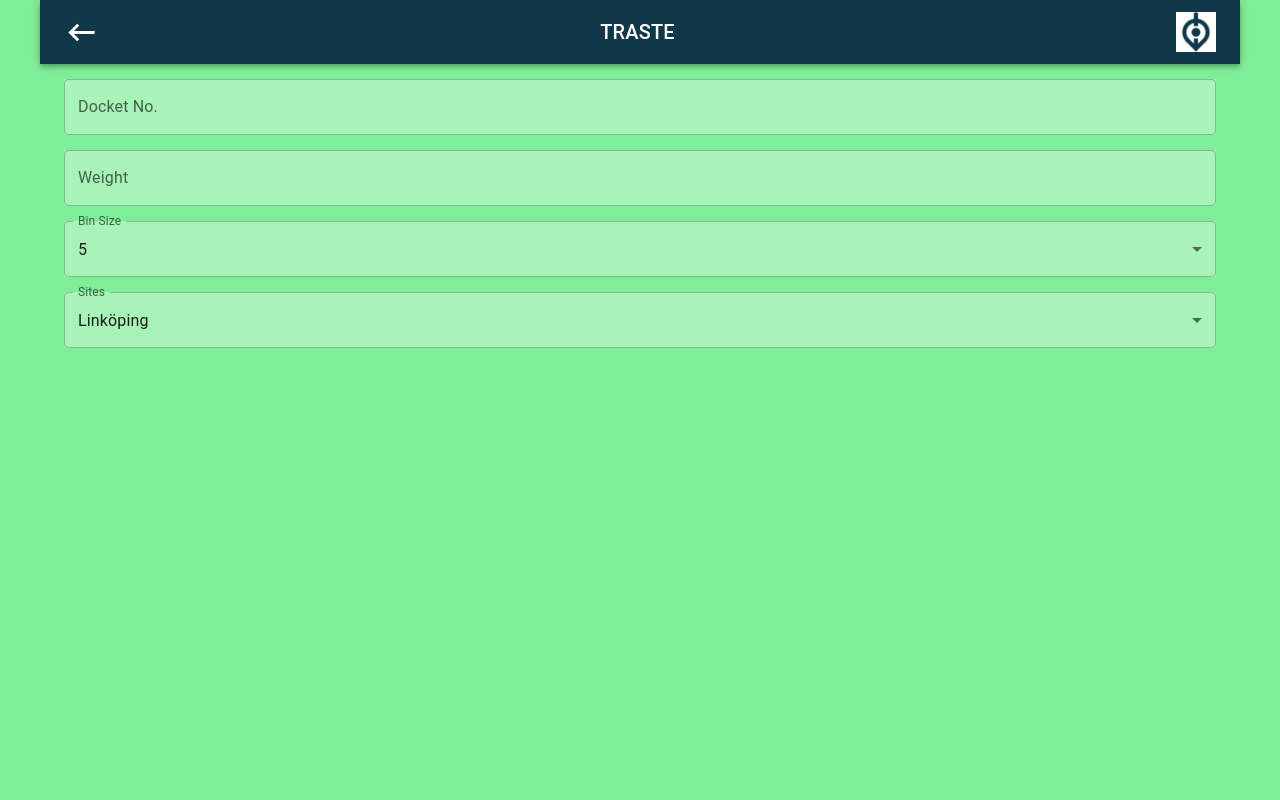
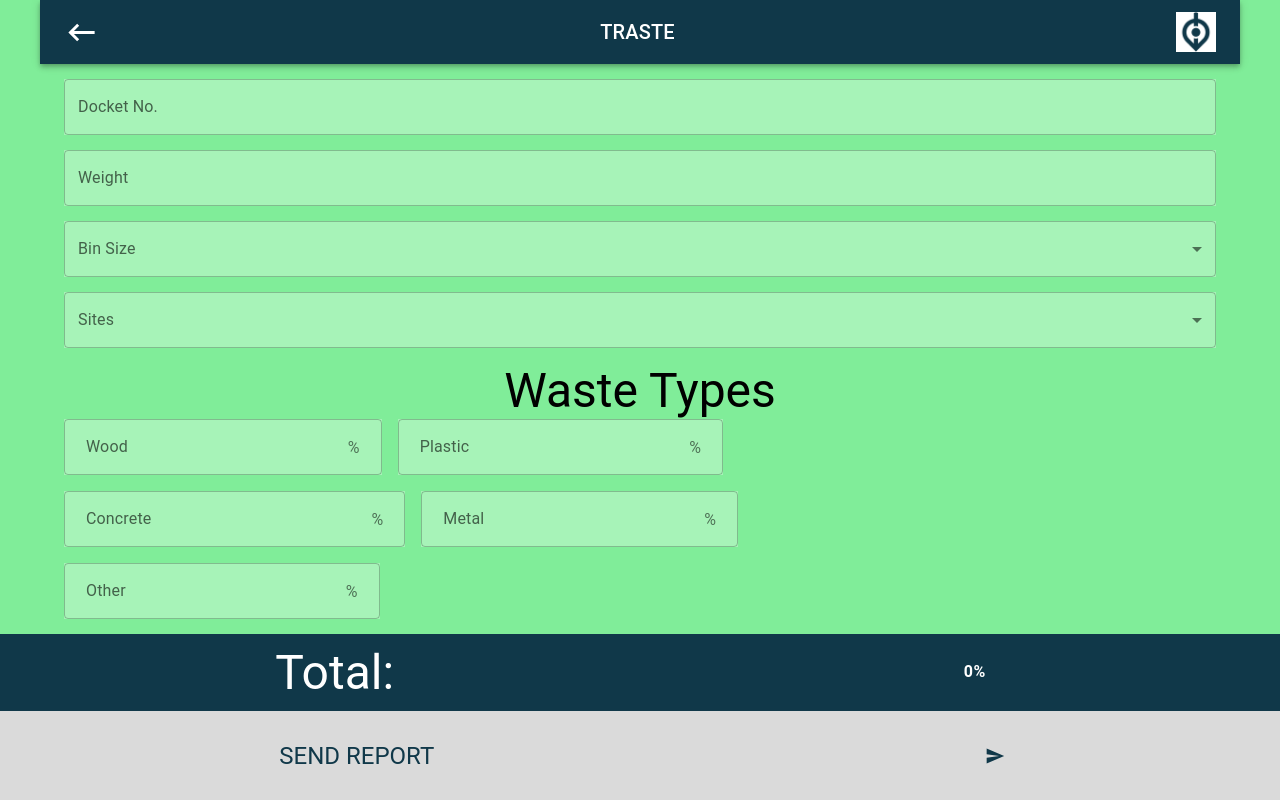
Before and after one commit to CalleEklund/Traste, a React (Create React App) app in the folder app/traste/: page /factpage in a window 1280 px wide. Built offline with nearby package versions, Linux system fonts and the light colour scheme.

Commit message:
estimatepage complete

```diff
--- a/app/traste/package.json
+++ b/app/traste/package.json
@@ -54,5 +54,8 @@
       "last 1 firefox version",
       "last 1 safari version"
     ]
+  },
+  "devDependencies": {
+    "jest": "^27.5.1"
   }
 }
--- a/app/traste/src/App.js
+++ b/app/traste/src/App.js
@@ -1,16 +1,25 @@
 import React from "react";
 import MenuPage from "./screens/MenuPage";
 import Container from "@mui/material/Container";
-import { Routes, Route } from "react-router-dom";
+import { Routes, Route, useNavigate } from "react-router-dom";
 import FactPage from "./screens/FactPage";
-import Header from './components/Header'
+import Header from "./components/Header";
 function App() {
+  const history = useNavigate();
+
+  function goBack() {
+    history(-1);
+  }
+
   return (
-    <Container disableGutters={true}  sx={{ height: "100vh", display: "flex", flexDirection: "column" }}>
-            <Header />
+    <Container
+      disableGutters={true}
+      sx={{ height: "100vh", display: "flex", flexDirection: "column" }}
+    >
+      <Header goBackHandler={goBack} />
 
       <Routes>
-        <Route path="/" element={<MenuPage />} />
+        <Route exact path="/" element={<MenuPage />} />
         <Route path="/factpage" element={<FactPage />} />
       </Routes>
     </Container>
--- a/app/traste/src/components/Header.js
+++ b/app/traste/src/components/Header.js
@@ -7,7 +7,7 @@ import Typography from "@mui/material/Typography";
 import logo from "../assets/traste_logo.png";
 import KeyboardBackspaceIcon from "@mui/icons-material/KeyboardBackspace";
 
-function Header() {
+function Header(props) {
   return (
     <Box>
       <AppBar
@@ -15,7 +15,7 @@ function Header() {
         sx={{ textAlign: "center", backgroundColor: "#103849" }}
       >
         <Toolbar>
-          <KeyboardBackspaceIcon fontSize="large"/>
+          <KeyboardBackspaceIcon fontSize="large" onClick={props.goBackHandler} />
 
           <Typography variant="h6" component="div" sx={{ flexGrow: 1 }}>
             TRASTE
--- a/app/traste/src/components/Inputfield.js
+++ b/app/traste/src/components/Inputfield.js
@@ -2,14 +2,16 @@ import React from "react";
 import { TextField } from "@mui/material";
 
 function Inputfield(props) {
-  var inputId = "input" + props.label;
+  var inputid = "input-" + props.label;
   return (
     <TextField
-      id={inputId}
+      id={inputid}
+      name={props.name}
       label={props.label}
       variant="outlined"
       type={props.type}
-      sx={{ marginTop: "15px", backgroundColor: "rgba(255,255,255,0.3)" }}
+      sx={{ marginTop: "15px", backgroundColor: "rgba(255,255,255,0.3)", width:'90vw' }}
+      onChange={props.handleFactChange}
     />
   );
 }
--- /dev/null
+++ b/app/traste/src/components/MaterialField.js
@@ -0,0 +1,27 @@
+import React from "react"
+
+import {
+    TextField,
+    InputAdornment,
+  } from "@mui/material";
+
+function MaterialField (props){
+    var inputid = "estimate-"+props.name
+    return (
+        <TextField
+          id={inputid}
+          name={props.name}
+          InputProps={{
+            startAdornment: (
+              <InputAdornment position="start" disableTypography={true}>%</InputAdornment>
+            ),
+            endAdornment: <InputAdornment position="end">{props.name}</InputAdornment>,
+          }}
+          variant="outlined"
+          type="number"
+          onFocus={event => {event.target.select()}}
+          onChange={props.estimateChange}
+          sx={{backgroundColor: "rgba(255,255,255,0.3)",direction:'rtl',width:'fit-content'}}
+        />
+    );
+}export default MaterialField
--- a/app/traste/src/components/Selection.js
+++ b/app/traste/src/components/Selection.js
@@ -2,7 +2,7 @@ import React, { useState } from "react";
 import { TextField, MenuItem } from "@mui/material";
 
 function Selection(props) {
-  const [selectedValue, setSelectedValue] = useState(props.data[0].id);
+  const [selectedValue, setSelectedValue] = useState("");
 
   var selectionId = "select-" + props.title;
   const handleChange = (event) => {
@@ -13,12 +13,13 @@ function Selection(props) {
       id={selectionId}
       select
       label={props.title}
+      name={props.name}
       value={selectedValue}
-      onChange={handleChange}
-      sx={{ marginTop: "15px", backgroundColor: "rgba(255,255,255,0.3)" }}
+      onChange={e => {handleChange(e); props.handleFactChange(e)}}
+      sx={{ marginTop: "15px", backgroundColor: "rgba(255,255,255,0.3)", width:'90vw' }}
     >
       {props.data.map((option) => (
-        <MenuItem key={option.id} value={option.id}>
+        <MenuItem key={option.id} value={option.label}>
           {option.label}
         </MenuItem>
       ))}
--- a/app/traste/src/screens/FactPage.js
+++ b/app/traste/src/screens/FactPage.js
@@ -1,11 +1,32 @@
-import React from "react";
-import { Container, TextField, Box } from "@mui/material";
+import React, { useState, useEffect } from "react";
+import {
+  Container,
+  TextField,
+  Typography,
+  Stack,
+  Box,
+  CircularProgress,
+  Button,
+} from "@mui/material";
 import Selection from "../components/Selection";
 import Inputfield from "../components/Inputfield";
 
 import MobileDatePicker from "@mui/lab/MobileDatePicker";
 import AdapterDateFns from "@mui/lab/AdapterDateFns";
 import LocalizationProvider from "@mui/lab/LocalizationProvider";
+import MaterialField from "../components/MaterialField";
+import ArrowForwardIcon from "@mui/icons-material/ArrowForward";
+import SendIcon from "@mui/icons-material/Send";
+
+const factData = {
+  Date: new Date(),
+  DocketNo: 0,
+  Weight: 0,
+  BinSize: 0,
+  Site: "",
+};
+
+const wasteData = { Wood: 0, Plastic: 0, Concrete: 0, Metal: 0, Other: 0 };
 
 const binsizes = [
   {
@@ -46,26 +67,222 @@ const sites = [
 ];
 
 function FactPage() {
-  const [value, setValue] = React.useState(new Date());
+  const [fact, setFact] = useState(factData);
+  const [estimate, setEstimate] = useState(wasteData);
+  const [totalEstimate, setTotalEstimate] = useState(0);
+
+  const [date, setDate] = useState(new Date());
+
+  function handleFactChange(evt) {
+    if (evt.target === undefined) {
+      setFact({ ...fact, Date: evt });
+    } else {
+      const value = evt.target.value;
+      setFact({
+        ...fact,
+        [evt.target.name]: value,
+      });
+    }
+  }
+  function handleEstimateChange(evt) {
+    const value = evt.target.value;
+    setEstimate({
+      ...estimate,
+      [evt.target.name]: value,
+    });
+  }
+
+  const handleSubmit = (evt) => {
+    evt.preventDefault();
+    console.log("Submitted data:", fact, estimate);
+  };
+
+  useEffect(() => {
+    var sum = 0;
+    Object.values(estimate).forEach((x) => (sum += parseInt(x)));
+    setTotalEstimate(sum);
+  }, [estimate]);
+
+  function renderWasteList() {
+    var outputlist = [];
+    for (let i = 0; i < Object.keys(wasteData).length; i += 2) {
+      if (i + 1 >= Object.keys(wasteData).length) {
+        outputlist.push(
+          <Stack direction="row" key={i + "stack"}>
+            <MaterialField
+              name={Object.keys(wasteData)[i]}
+              estimateChange={handleEstimateChange}
+              key={i}
+            />
+          </Stack>
+        );
+      } else {
+        outputlist.push(
+          <Stack direction="row" spacing={2} key={i + "stack"}>
+            <MaterialField
+              name={Object.keys(wasteData)[i]}
+              estimateChange={handleEstimateChange}
+              key={i}
+            />
+            <MaterialField
+              name={Object.keys(wasteData)[i + 1]}
+              estimateChange={handleEstimateChange}
+              key={i + 1}
+            />
+          </Stack>
+        );
+      }
+    }
+
+    return (
+      <Stack direction="column" spacing={2} sx={{ width: "90vw" }}>
+        {outputlist}
+      </Stack>
+    );
+  }
 
   return (
-    <Container sx={{ display: "flex", flexDirection: "column" }}>
-        <LocalizationProvider dateAdapter={AdapterDateFns} >
+    <form
+      onSubmit={handleSubmit}
+      style={{
+        minWidth: "100%",
+        height: "100vh",
+        margin: "0",
+        padding: "0",
+        display: "flex",
+      }}
+    >
+      <Container
+        sx={{ display: "flex", flexDirection: "column", alignItems: "center" }}
+        disableGutters={true}
+      >
+        <LocalizationProvider dateAdapter={AdapterDateFns}>
           <MobileDatePicker
-            label="For mobile"
-            value={value}
-            onChange={(newValue) => {
-              setValue(newValue);
-            }}
-            renderInput={(params) => <TextField {...params} sx={{marginTop:'15px', backgroundColor: "rgba(255,255,255,0.3)"}}/>}
-
+            label="Date"
+            name="Date"
+            value={date}
+            autoOK
+            onChange={setDate}
+            onAccept={handleFactChange}
+            renderInput={(params) => (
+              <TextField
+                {...params}
+                sx={{
+                  marginTop: "15px",
+                  backgroundColor: "rgba(255,255,255,0.3)",
+                  width: "90vw",
+                }}
+                onChange={handleFactChange}
+              />
+            )}
           />
         </LocalizationProvider>
-      <Inputfield label="Docket No." type="string" />
-      <Inputfield label="Weight" type="number" />
-      <Selection title="Bin Size" data={binsizes} />
-      <Selection title="Sites" data={sites} />
-    </Container>
+        <Inputfield
+          label="Docket No."
+          name="DocketNo"
+          type="string"
+          handleFactChange={handleFactChange}
+        />
+        <Inputfield
+          label="Weight"
+          name="Weight"
+          type="number"
+          handleFactChange={handleFactChange}
+        />
+        <Selection
+          title="Bin Size"
+          name="BinSize"
+          data={binsizes}
+          handleFactChange={handleFactChange}
+        />
+        <Selection
+          title="Sites"
+          name="Site"
+          data={sites}
+          handleFactChange={handleFactChange}
+        />
+
+        <Typography
+          variant="h3"
+          sx={{ textAlign: "center", marginTop: "15px" }}
+        >
+          Waste Types
+        </Typography>
+        {renderWasteList()}
+        <Stack
+          direction="column"
+          justifyContent="center"
+          alignContent="stretch"
+          sx={{ marginTop: "15px", width: "100vw", flexGrow: "2" }}
+        >
+          <Stack
+            sx={{
+              flex: "1",
+              display: "flex",
+              alignContent: "center",
+              alignItems: "center",
+              justifyContent: "space-around",
+              backgroundColor: "#103849",
+              color: "white",
+            }}
+            direction="row"
+          >
+            <Typography variant="h3">Total: </Typography>
+
+            <Box sx={{ position: "relative", display: "inline-flex" }}>
+              <CircularProgress
+                variant="determinate"
+                value={totalEstimate > 100 ? 100 : totalEstimate}
+                size={60}
+                thickness={5}
+                sx={{ color: totalEstimate > 100 ? "red" : "#80ed99" }}
+              />
+              <Box
+                sx={{
+                  top: 0,
+                  left: 0,
+                  bottom: 0,
+                  right: 0,
+                  position: "absolute",
+                  display: "flex",
+                  alignItems: "center",
+                  justifyContent: "center",
+                }}
+              >
+                <Typography
+                  variant="caption"
+                  component="div"
+                  color="text.secondary"
+                  fontSize={16}
+                  fontWeight="bold"
+                  sx={{ color: "white" }}
+                >
+                  {`${Math.round(totalEstimate)}%`}
+                </Typography>
+              </Box>
+            </Box>
+          </Stack>
+          <Button
+            endIcon={<SendIcon sx={{ color: "#103849", fontSize: "200px" }} />}
+            disabled={totalEstimate !== 100}
+            type="submit"
+            sx={{
+              flex: "1",
+              display: "flex",
+              alignItems: "center",
+              aligntContent: "stretch",
+              justifyContent: "space-around",
+              backgroundColor: totalEstimate === 100 ? "#ae00fb" : "#dadada",
+              borderRadius: "0",
+            }}
+          >
+            <Typography variant="h5" sx={{ color: "#103849" }}>
+              Send Report
+            </Typography>
+          </Button>
+        </Stack>
+      </Container>
+    </form>
   );
 }
 export default FactPage;
--- a/app/traste/src/screens/MenuPage.js
+++ b/app/traste/src/screens/MenuPage.js
@@ -1,5 +1,5 @@
 import React from "react";
-import { Container, Box, Typography } from "@mui/material";
+import { Container, Box, Typography,Snackbar  } from "@mui/material";
 import AddCircleOutlineIcon from "@mui/icons-material/AddCircleOutline";
 import MenuOpenIcon from "@mui/icons-material/MenuOpen";
 import { useNavigate } from "react-router-dom";
```
Also changed, not shown: 2 other files (tests, documents, lock files or other folders).
